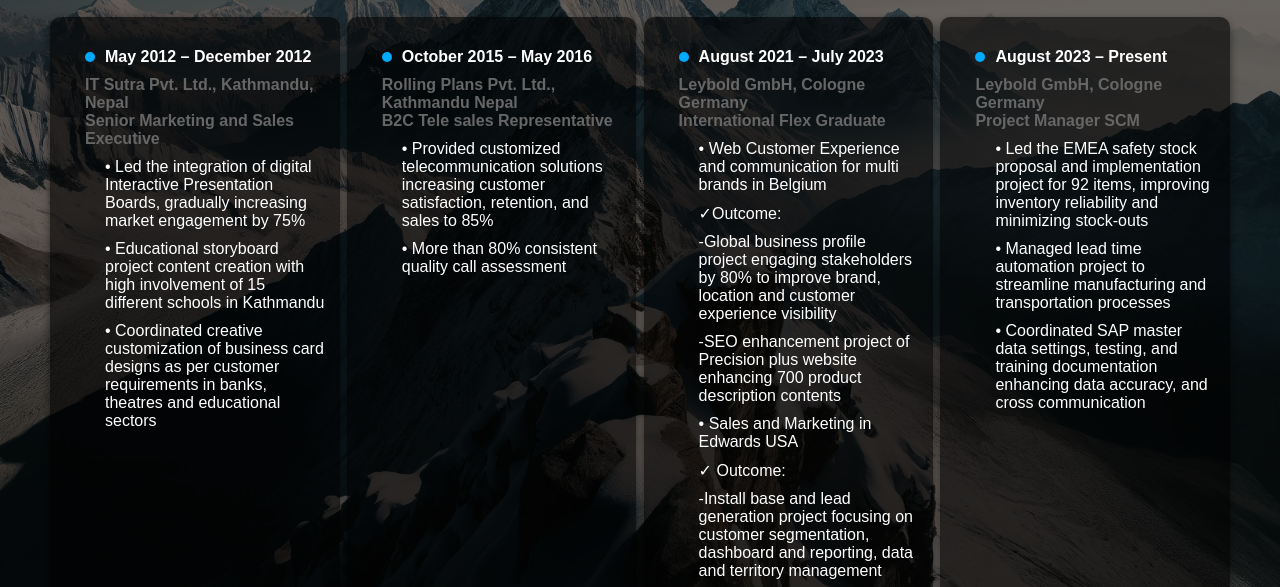
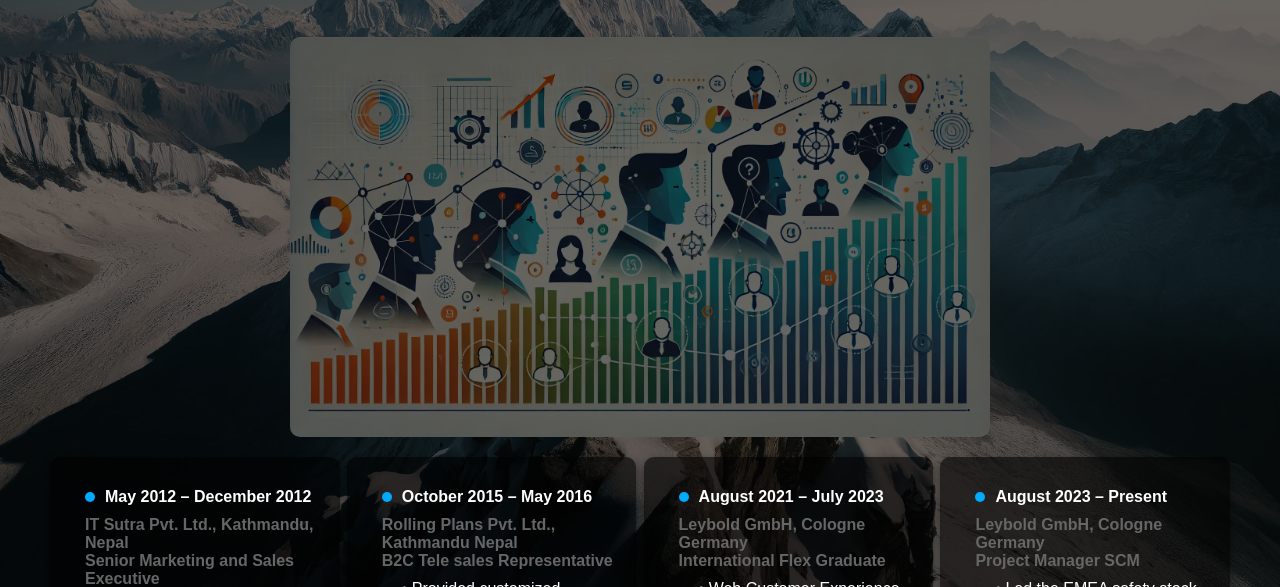
Before and after one commit to Pujagongal/Pujagongal123, a plain HTML site: page experience.html in a window 1280 px wide. Shown: the part 191-778 px from the top of the page. Drawn offline with Linux system fonts and the light colour scheme.

Commit message:
Update experience.html

```diff
--- a/experience.html
+++ b/experience.html
@@ -35,7 +35,12 @@
 
   <section class="experience-section">
     <div class="overlay"></div>
+    <div class="experience-header">
     <h1 class="experience-heading">Experience & Expertise</h1>
+    <div class="recommendation-image">
+      <img src="Expert.webp" alt="Experience and Expertise">
+    </div>
+  </div>
     <div class="content">
       <div class="experience-container">
         <div class="experience-column">
```
